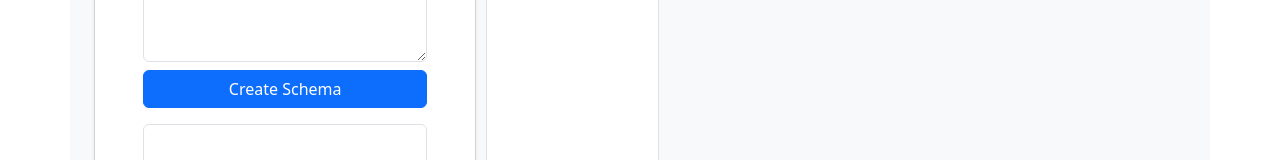
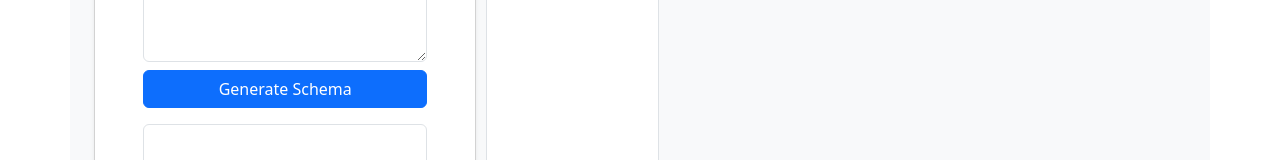
Before and after one commit to vidhikoul/Sql_Assistant, a React (Create React App) app in the folder frontend/: page /SchemaGenerator in a window 1280 px wide. Shown: the part 177-337 px from the top of the page. Built offline with nearby package versions, Linux system fonts and the light colour scheme.

Commit message:
loading state and title changed

```diff
--- a/frontend/public/index.html
+++ b/frontend/public/index.html
@@ -24,7 +24,7 @@
       work correctly both with client-side routing and a non-root public URL.
       Learn how to configure a non-root public URL by running `npm run build`.
     -->
-    <title>React App</title>
+    <title>AI Powered SQL</title>
   </head>
   <body>
     <noscript>You need to enable JavaScript to run this app.</noscript>
--- a/frontend/src/components/SQLGenerator.js
+++ b/frontend/src/components/SQLGenerator.js
@@ -141,33 +141,6 @@ const SQLAssistant = () => {
     }
   };
 
-  const handleGenerateSchema = async () => {
-    try {
-      const response = await fetch('http://localhost:5001/api/sql/schema', {
-        method: 'POST',
-        headers: { 'Content-Type': 'application/json' },
-        body: JSON.stringify({ userQuery: schemaPrompt }),
-      });
-
-      const result = await response.json();
-
-      if (result.schema) {
-        setGeneratedSchema(result.schema);
-        setToastMessage('Schema generated successfully!');
-        setShowToast(true);
-      } else {
-        setGeneratedSchema('Error generating schema.');
-        setToastMessage('Error generating schema!');
-        setShowToast(true);
-      }
-    } catch (error) {
-      console.error(error);
-      setGeneratedSchema('Error generating schema.');
-      setToastMessage('Error generating schema!');
-      setShowToast(true);
-    }
-  };
-
   const copyToClipboard = (content) => {
     const textArea = document.createElement('textarea');
     textArea.value = content; // Set the value to the content (generatedSQL or chatResponse)
@@ -188,12 +161,14 @@ const SQLAssistant = () => {
       <Button
         className="gap-0"
         onClick={() => navigate('/SchemaGenerator')} // Redirect on click
+        disabled = {loading}
       >
         Get Schema Recommendation
       </Button>
       <Button
         variant={connectionStatus === dbName ? 'primary' : 'success'}
         onClick={() => setShowModal(true)}
+        disabled = {loading}
       >
         <Database className="me-2" />
         {connectionStatus || 'Connect to Database'}
@@ -216,7 +191,7 @@ const SQLAssistant = () => {
               placeholder="Enter Prompt Here..."
             />
 
-            <Button className="mt-2" onClick={generateSQL}>Generate Query</Button>
+            <Button className="mt-2" onClick={generateSQL} disabled = {loading}>{loading ? <Spinner animation="border" size="sm" className="me-2" /> : 'Generate Query'}</Button>
             <div className="mt-3 p-2 bg-white border rounded" style={{ minHeight: '100px' }}>
               {generatedSQL}
             </div>
--- a/frontend/src/components/SchemaGenerator.js
+++ b/frontend/src/components/SchemaGenerator.js
@@ -1,5 +1,5 @@
 import React, { useState } from "react";
-import { Container, Card, Form, Button, Toast } from "react-bootstrap";
+import { Container, Card, Form, Button, Toast, Spinner} from "react-bootstrap";
 import { useNavigate } from "react-router-dom";
 import SchemaDisplay from "./SchemaDisplay";
 import { parseSQLSchema } from "./parseSQLSchema.js";
@@ -9,10 +9,12 @@ const SchemaGenerator = () => {
   const [generatedSchema, setGeneratedSchema] = useState("");
   const [toastMessage, setToastMessage] = useState("");
   const [showToast, setShowToast] = useState(false);
+  const [loading, setLoading] = useState(false);
 
   const navigate = useNavigate();
 
   const handleGenerateSchema = async () => {
+    setLoading(true);
     try {
       const response = await fetch("http://localhost:5001/api/sql/schema", {
         method: "POST",
@@ -30,12 +32,14 @@ const SchemaGenerator = () => {
         setToastMessage("Error generating schema!");
       }
       setShowToast(true);
+
     } catch (error) {
       console.error(error);
       setGeneratedSchema("Error generating schema.");
       setToastMessage("Error generating schema!");
       setShowToast(true);
     }
+    setLoading(false);
   };
 
   return (
@@ -50,8 +54,8 @@ const SchemaGenerator = () => {
           onChange={(e) => setSchemaPrompt(e.target.value)}
           placeholder="Enter your Prompt..."
         />
-        <Button className="mt-2" onClick={handleGenerateSchema}>
-          Create Schema
+        <Button className="mt-2" onClick={handleGenerateSchema} disabled= {loading}>
+        {loading ? <Spinner animation="border" size="sm" className="me-2" /> : 'Generate Schema'}
         </Button>
         <div className="mt-3 p-2 bg-white border rounded" style={{ minHeight: "100px" }}>
           {generatedSchema}
```
Also changed, not shown: 1 other file (tests, documents, lock files or other folders).
